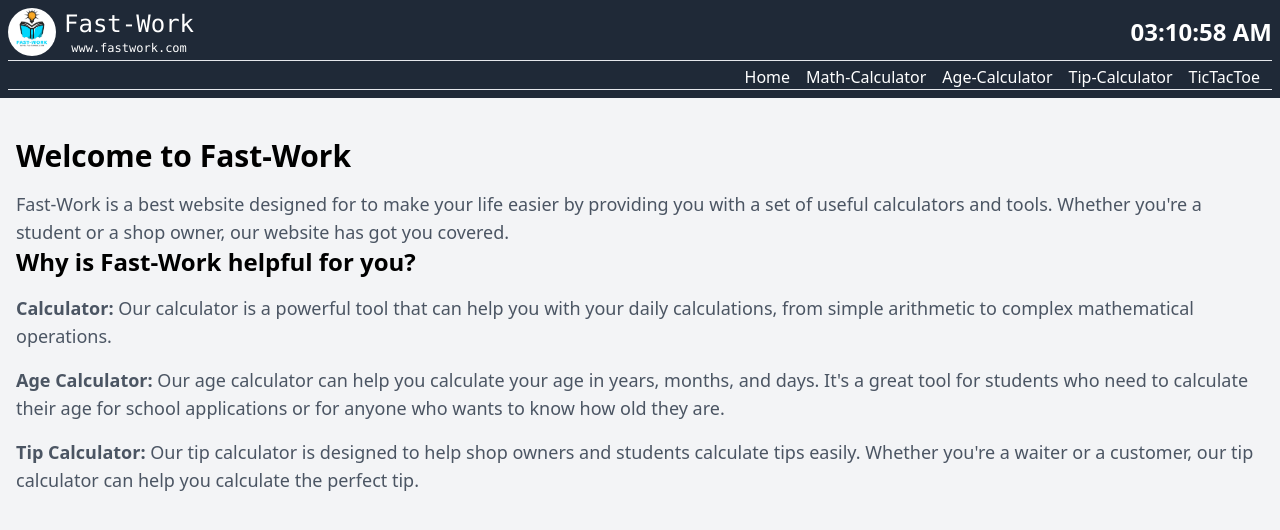
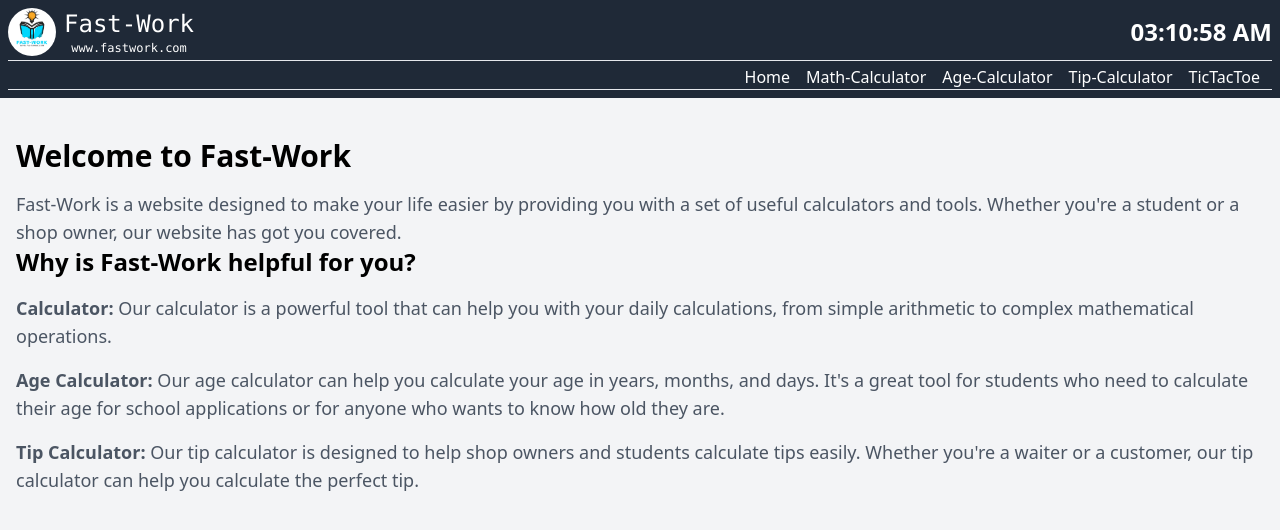
Before and after one commit to mr-sahu013/fast-work, a Next.js app: page / in a window 1280 px wide. Shown: the top 530 px of the page. Built offline with nearby package versions, Linux system fonts and the light colour scheme.

Commit message:
Update index.js

```diff
--- a/pages/index.js
+++ b/pages/index.js
@@ -18,7 +18,7 @@
           <section class="intro">
             <h1 class="text-3xl font-bold mb-4">Welcome to Fast-Work</h1>
             <p class="text-lg text-gray-600">
-              Fast-Work is a best website designed for to make your life easier by
+              Fast-Work is a  website designed  to make your life easier by
               providing you with a set of useful calculators and tools. Whether
               you're a student or a shop owner, our website has got you covered.
             </p>
```
